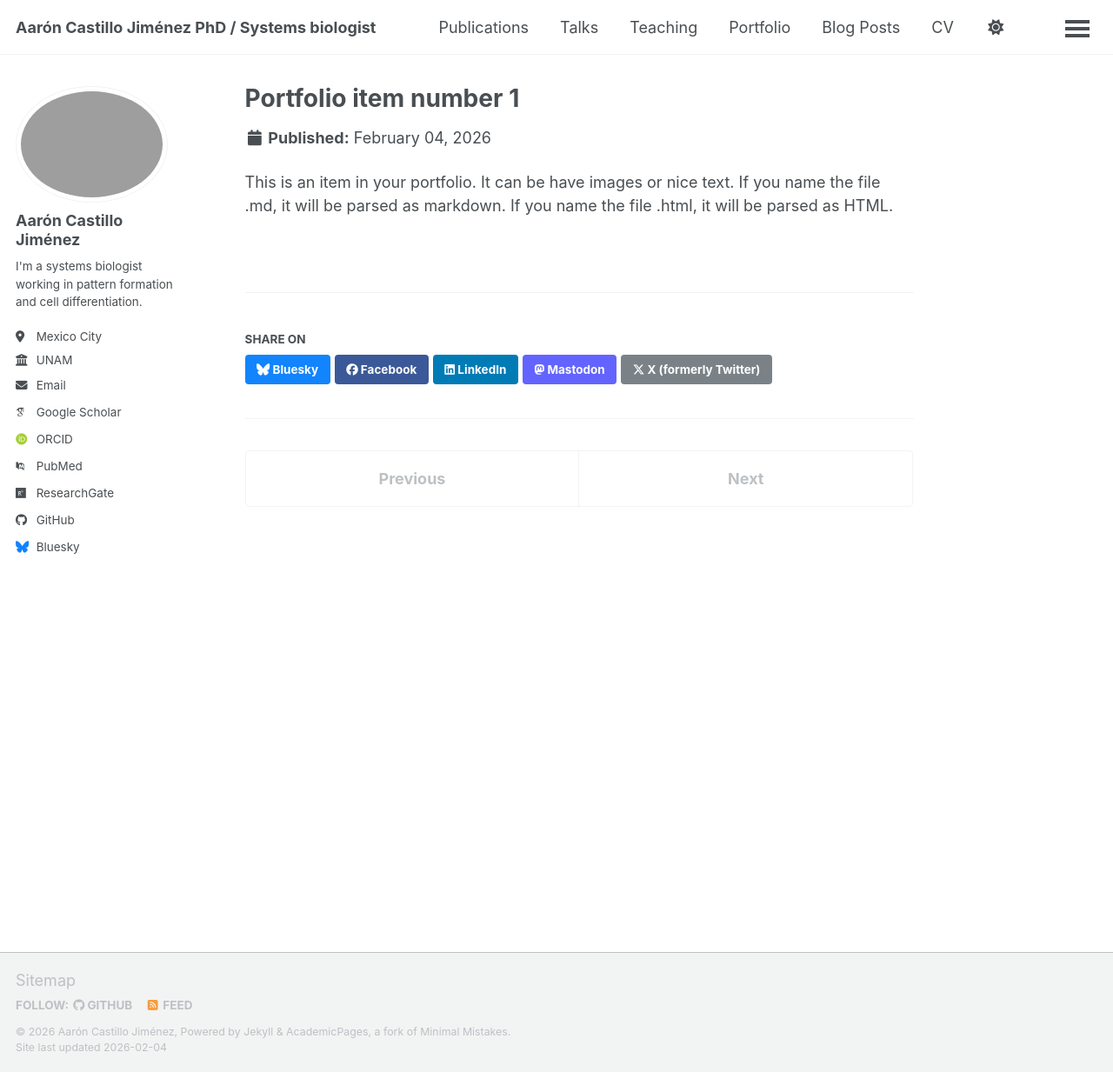
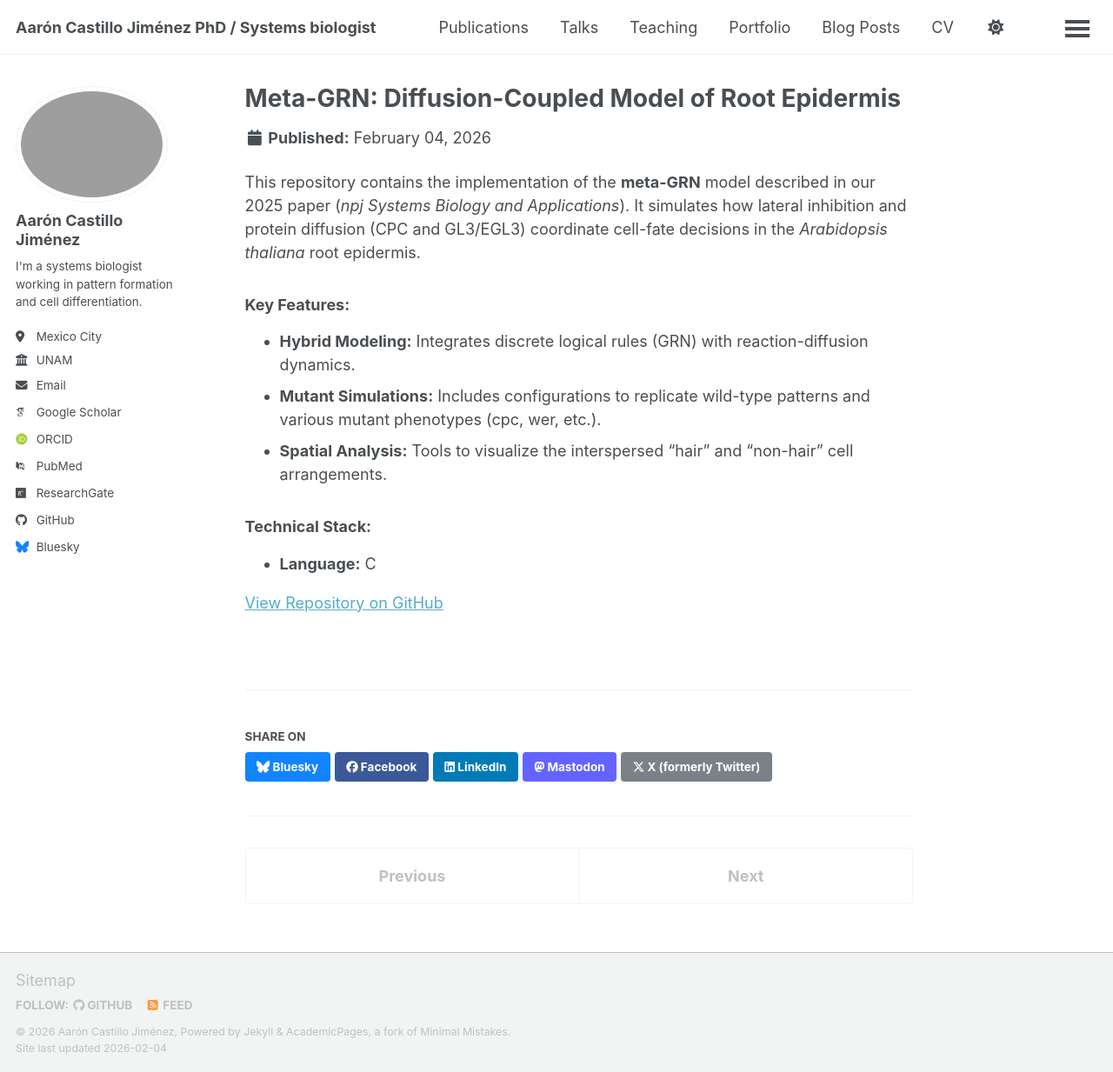
Before and after one commit to AaronCastilloJimenez/aaroncastillojimenez.github.io, a Jekyll site: the page built from _portfolio/portfolio-1.md, in a window 1280 px wide and 1233 px high. Shown: the whole window at 87% size. Built offline with Jekyll 4.4.1, drawn with Linux system fonts in a browser that asks for light colours; some web fonts are replaced; a script bundle is joined from its source files by our own code; library files that are not in the unit come from our copies.

Commit message:
portfolio-1.md

```diff
--- a/_portfolio/portfolio-1.md
+++ b/_portfolio/portfolio-1.md
@@ -1,7 +1,18 @@
 ---
-title: "Portfolio item number 1"
-excerpt: "Short description of portfolio item number 1<br/><img src='/images/500x300.png'>"
+title: "Meta-GRN: Diffusion-Coupled Model of Root Epidermis"
+excerpt: "A computational framework in Python to simulate the emergence of spatial patterns in Arabidopsis root through the coupling of gene regulatory networks and molecular diffusion."
 collection: portfolio
 ---
 
-This is an item in your portfolio. It can be have images or nice text. If you name the file .md, it will be parsed as markdown. If you name the file .html, it will be parsed as HTML.
+This repository contains the implementation of the **meta-GRN** model described in our 2025 paper (*npj Systems Biology and Applications*). It simulates how lateral inhibition and protein diffusion (CPC and GL3/EGL3) coordinate cell-fate decisions in the *Arabidopsis thaliana* root epidermis.
+
+### Key Features:
+* **Hybrid Modeling:** Integrates discrete logical rules (GRN) with reaction-diffusion dynamics.
+* **Mutant Simulations:** Includes configurations to replicate wild-type patterns and various mutant phenotypes (cpc, wer, etc.).
+* **Spatial Analysis:** Tools to visualize the interspersed "hair" and "non-hair" cell arrangements.
+
+### Technical Stack:
+* **Language:** C
+
+
+[View Repository on GitHub](https://github.com/AaronCastilloJimenez/meta-GRN-Root-Epidermis)
```
